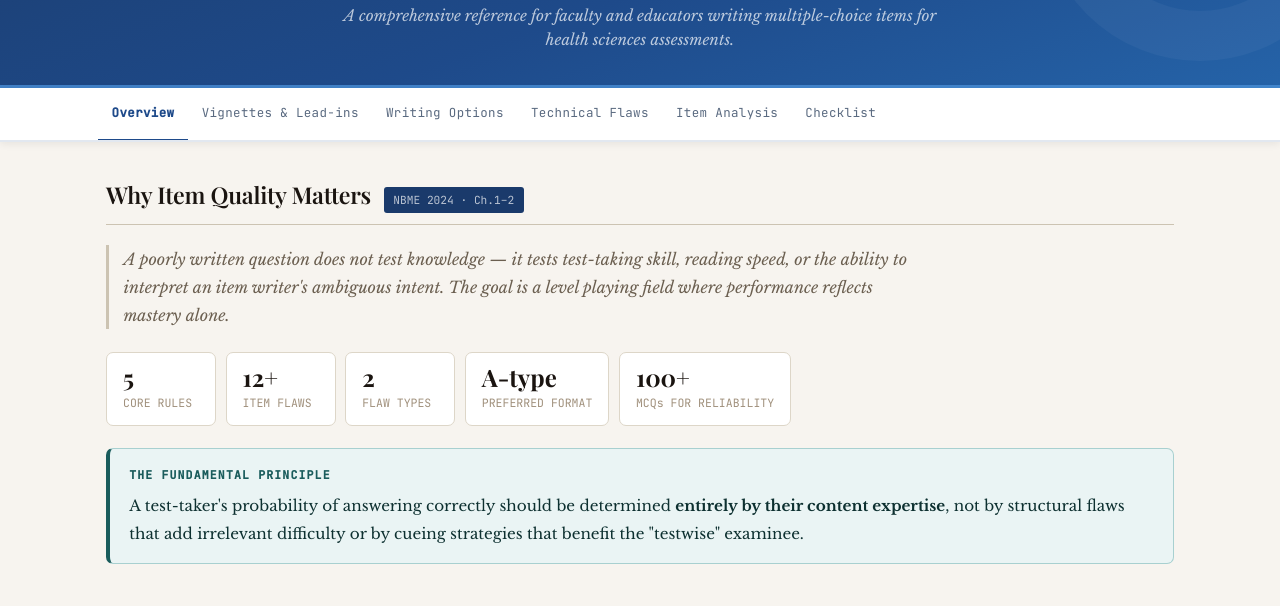
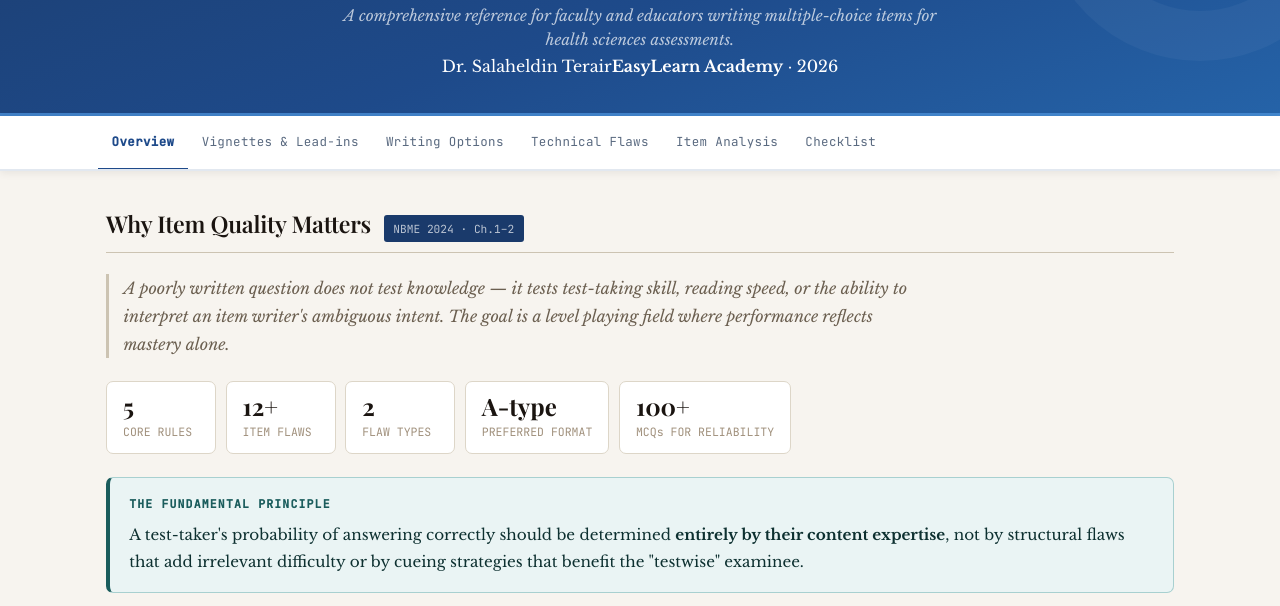
Before and after one commit to salahterair/HPE-Tools-, a plain HTML site: page item-writing-guidelines-2.html in a window 1280 px wide. Shown: the part 179-785 px from the top of the page. Drawn offline with nearby package versions, Linux system fonts and the light colour scheme; a web font is replaced by a local one.

Commit message:
Update designer credit in item-writing-guidelines

```diff
--- a/item-writing-guidelines-2.html
+++ b/item-writing-guidelines-2.html
@@ -988,7 +988,7 @@
     <p class="header-eyebrow">National University · Master of Health Professions Education</p>
     <h1>Practical Guidelines for<br><em>Writing High-Quality MCQs</em></h1>
     <p class="sub">A comprehensive reference for faculty and educators writing multiple-choice items for health sciences assessments.</p>
-    <p class="designer-credit" style="display:none;">Developed for medical education by <strong>Dr. Salaheldin Terair</strong></p>
+    <p class="designer">Dr. Salaheldin Terair<strong>EasyLearn Academy</strong> · 2026</p>
   </div>
 </header>
 
```
